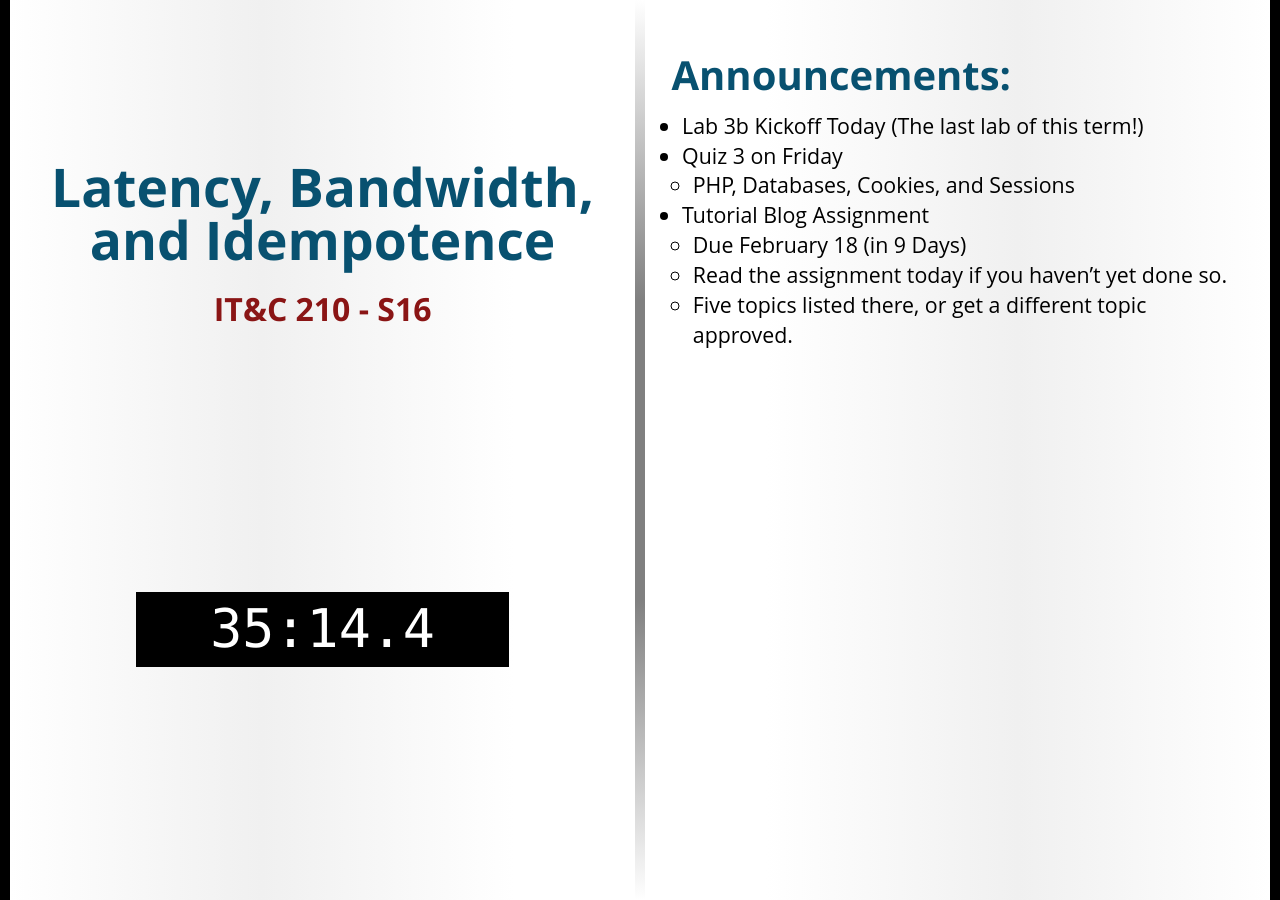
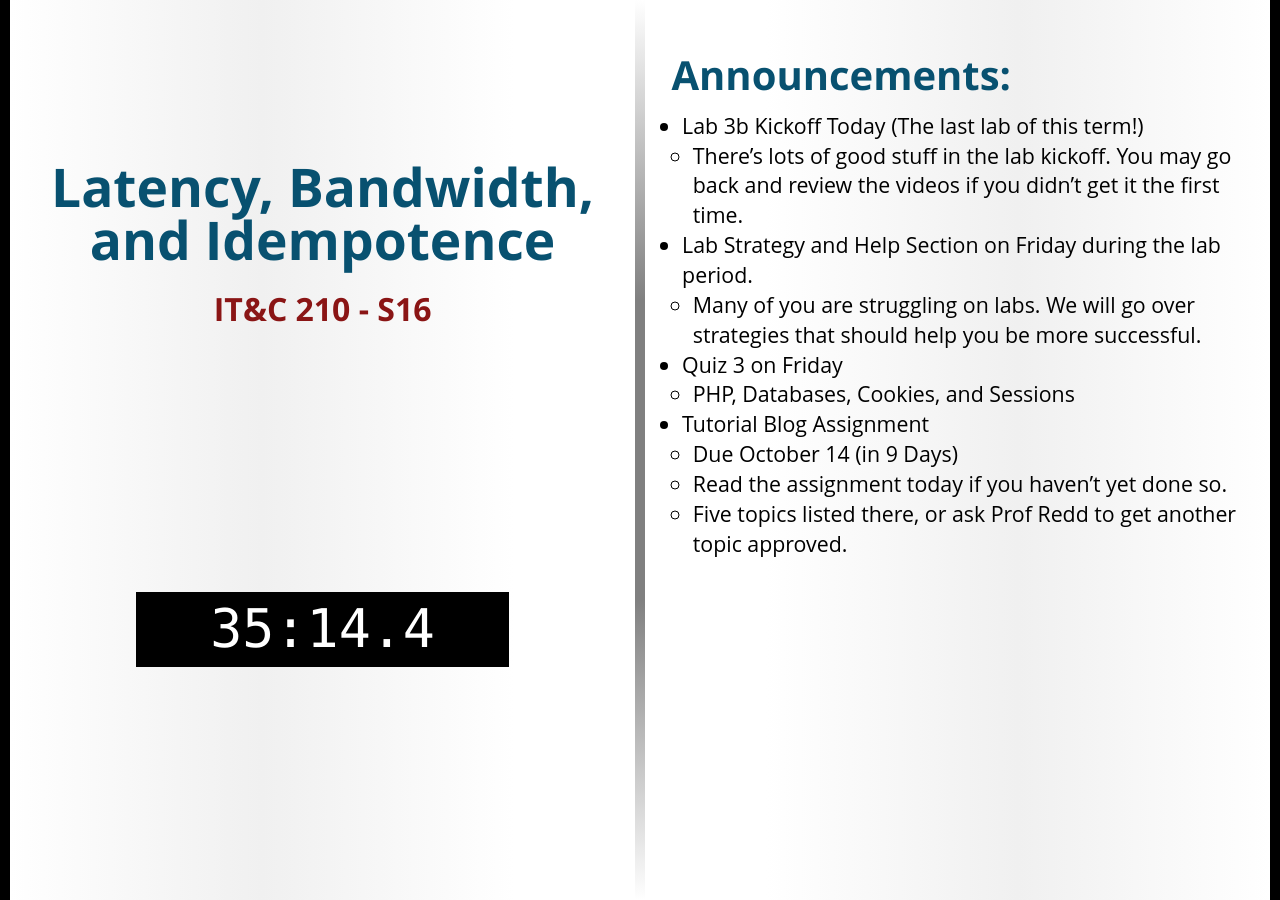
Before and after one commit to BYU-ITC-210/BYU-ITC-210.github.io, a Jekyll site: the page built from _welcome/S16.md, in a window 1280 px wide. Built offline with Jekyll 4.4.1, drawn with Linux system fonts in a browser that asks for light colours; some web fonts are replaced.

Commit message:
Welcome S16

```diff
--- a/_welcome/S16.md
+++ b/_welcome/S16.md
@@ -3,9 +3,12 @@ title: Latency, Bandwidth, and Idempotence
 session: S16
 ---
 * Lab 3b Kickoff Today (The last lab of this term!)
+    * There's lots of good stuff in the lab kickoff. You may go back and review the videos if you didn't get it the first time.
+* Lab Strategy and Help Section on Friday during the lab period.
+    * Many of you are struggling on labs. We will go over strategies that should help you be more successful.
 * Quiz 3 on Friday
     * PHP, Databases, Cookies, and Sessions
 * Tutorial Blog Assignment
-    * Due February 18 (in 9 Days)
+    * Due October 14 (in 9 Days)
     * Read the assignment today if you haven't yet done so.
-    * Five topics listed there, or get a different topic approved.
+    * Five topics listed there, or ask Prof Redd to get another topic approved.
```
